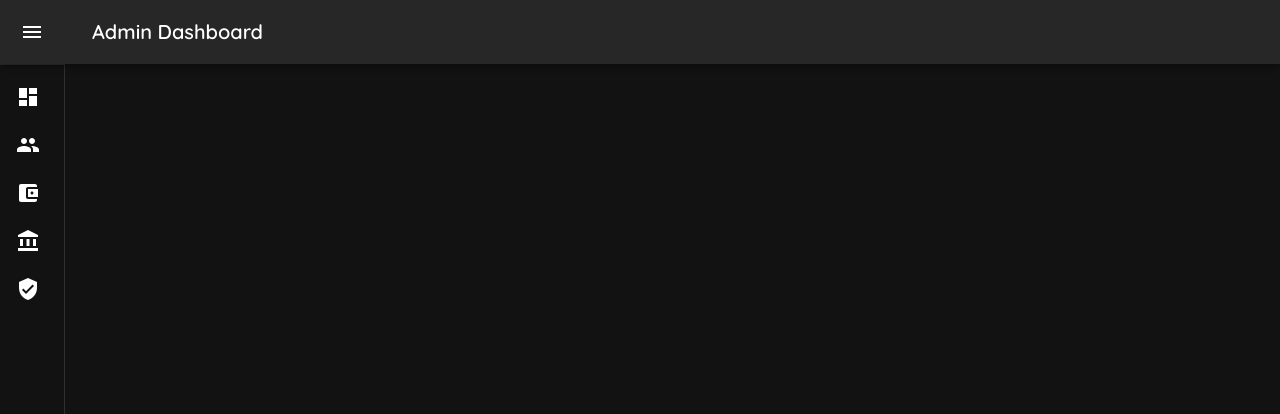
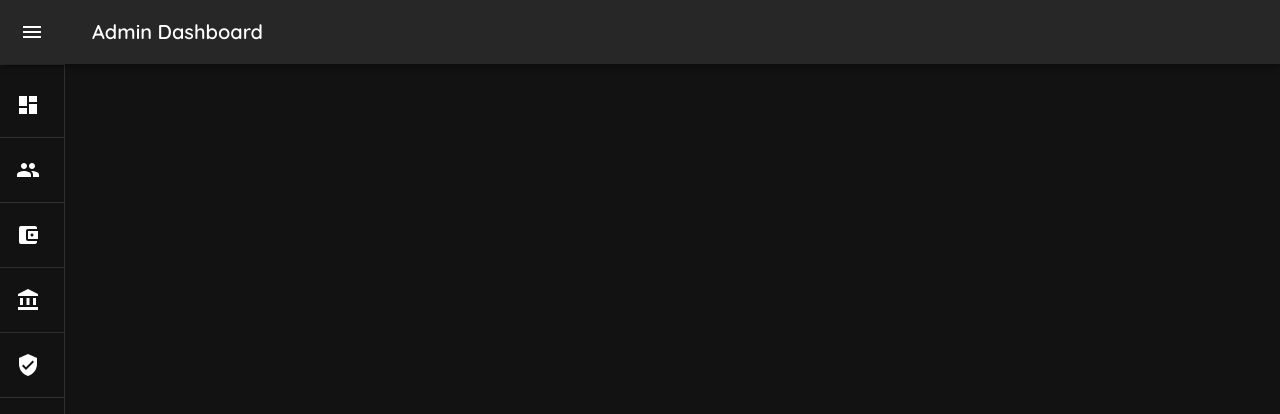
Before and after one commit to Succynice/ohere, a React (Vite) app: page /admin in a window 1280 px wide. Shown: the top 414 px of the page. Built offline with nearby package versions, Linux system fonts and the light colour scheme.

Commit message:
Update Admin dashboard page

```diff
--- a/src/pages/AdminDashboard.jsx
+++ b/src/pages/AdminDashboard.jsx
@@ -155,6 +155,7 @@ export default function AdminDashboard() {
               onClick={() => navigateTo("/admin/home")}
               sx={{
                 color: isActive("/admin/home") ? "primary.main" : "inherit",
+                py: 2,
               }}
             >
               <ListItemIcon>
@@ -172,12 +173,15 @@ export default function AdminDashboard() {
               />
             </ListItemButton>
           </ListItem>
+          <Divider />
+
           {/* User Management tab */}
           <ListItem disablePadding>
             <ListItemButton
               onClick={() => navigateTo("/admin/user")}
               sx={{
                 color: isActive("/admin/user") ? "primary.main" : "inherit",
+                py: 2,
               }}
             >
               <ListItemIcon>
@@ -195,12 +199,15 @@ export default function AdminDashboard() {
               />
             </ListItemButton>
           </ListItem>
+          <Divider />
+
           {/* Savings Accounts tab */}
           <ListItem disablePadding>
             <ListItemButton
               onClick={() => navigateTo("/admin/savings")}
               sx={{
                 color: isActive("/admin/savings") ? "primary.main" : "inherit",
+                py: 2,
               }}
             >
               <ListItemIcon>
@@ -222,12 +229,15 @@ export default function AdminDashboard() {
               />
             </ListItemButton>
           </ListItem>
+          <Divider />
+
           {/* User Bank Accounts tab */}
           <ListItem disablePadding>
             <ListItemButton
               onClick={() => navigateTo("/admin/bank")}
               sx={{
                 color: isActive("/admin/bank") ? "primary.main" : "inherit",
+                py: 2,
               }}
             >
               <ListItemIcon>
@@ -245,12 +255,15 @@ export default function AdminDashboard() {
               />
             </ListItemButton>
           </ListItem>
+          <Divider />
+
           {/* KYC Verification tab */}
           <ListItem disablePadding>
             <ListItemButton
               onClick={() => navigateTo("/admin/kyc")}
               sx={{
                 color: isActive("/admin/kyc") ? "primary.main" : "inherit",
+                py: 2,
               }}
             >
               <ListItemIcon>
@@ -268,6 +281,7 @@ export default function AdminDashboard() {
               />
             </ListItemButton>
           </ListItem>
+          <Divider />
         </List>
       </Drawer>
       <Box component="main" sx={{ flexGrow: 1, p: 3 }}>
```
